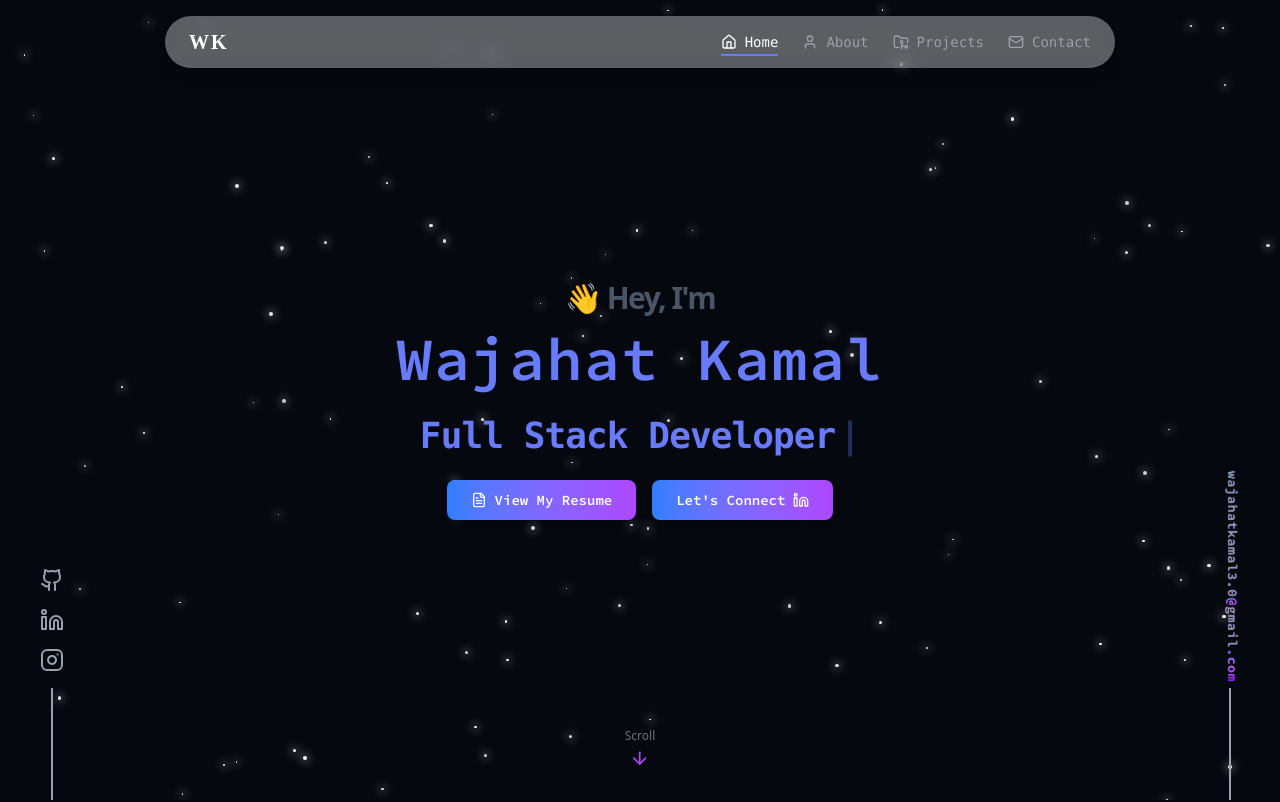
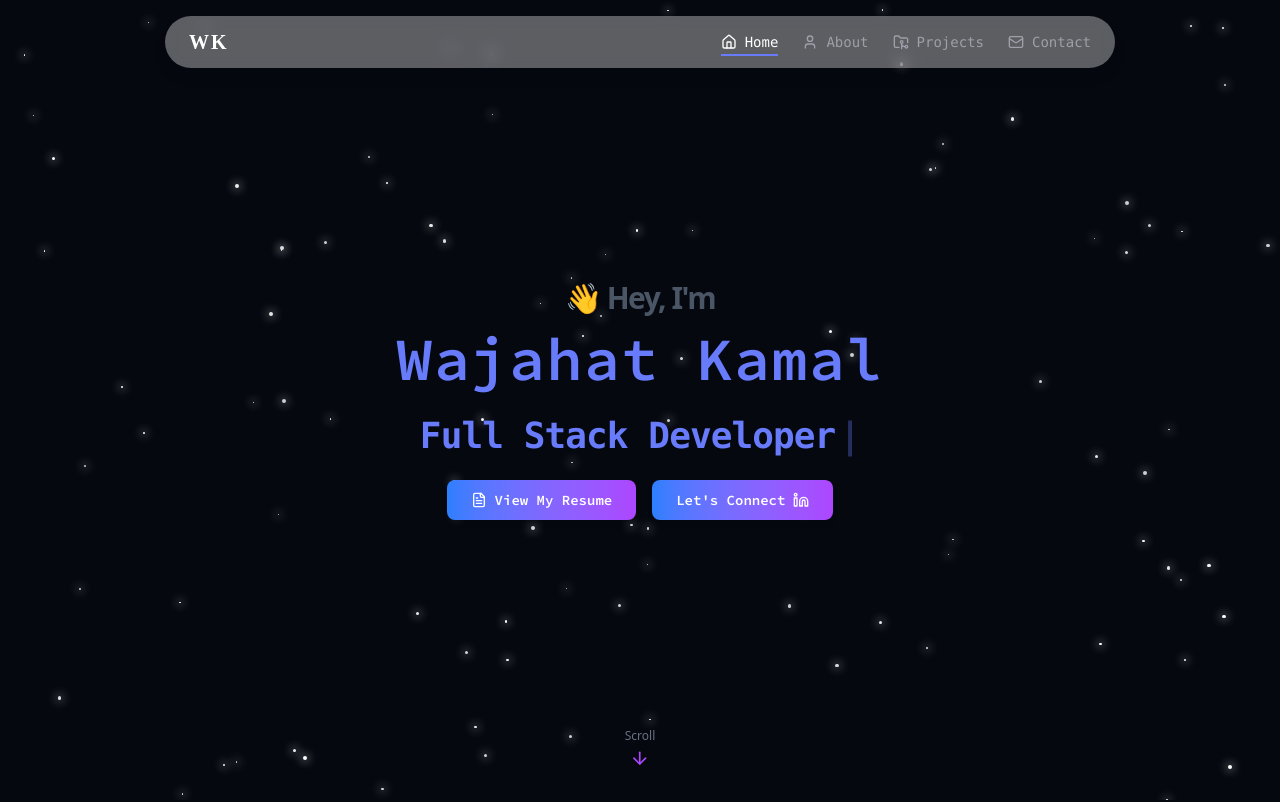
Before and after one commit to wajahat-kamal/Dev-Portfolio, a React (Vite) app: page / in a window 1280 px wide. Shown: the top 802 px of the page. Built offline with nearby package versions, Linux system fonts and the light colour scheme.

Commit message:
Remove EmailSidebar and SocialSidebar components from the project, along with their references in the Home component, to streamline the codebase and improve maintainability.

```diff
--- a/src/components/EmailSidebar.jsx
+++ /dev/null
@@ -1,29 +0,0 @@
-import React from "react";
-
-function EmailSidebar() {
-  return (
-    <div className="fixed bottom-0 -right-16 hidden md:flex flex-col items-center z-50">
-      {/* Rotated Email */}
-      <a
-        href="mailto:wajahatkamal3.0@gmail.com"
-        className="text-gray-400 mb-22 mr-4 hover:text-transparent bg-clip-text
-                       bg-gradient-to-r from-blue-500 via-purple-400 to-purple-600 fira-code tracking-wider text-[13px] rotate-90 origin-bottom transition-all duration-300 hover:-translate-y-1"
-      >
-        <span className="font-semibold">
-          wajahatkamal3.0
-          <span className="
-                       text-transparent bg-clip-text
-                       bg-gradient-to-r from-blue-500 via-purple-400 to-purple-600 fira-code ">@</span>
-          gmail<span className="
-                       text-transparent bg-clip-text
-                       bg-gradient-to-r from-blue-500 via-purple-400 to-purple-600 fira-code ">.com</span>
-        </span>
-      </a>
-
-      {/* Line */}
-      <div className="w-0.5 h-28 bg-gray-400 mt-6"></div>
-    </div>
-  );
-}
-
-export default EmailSidebar;
--- a/src/components/SocialSidebar.jsx
+++ /dev/null
@@ -1,44 +0,0 @@
-import { Github, Instagram, Linkedin } from "lucide-react";
-import React from "react";
-
-export const SocialSidebar = () => {
-  return (
-    <div className="fixed bottom-0 left-0 hidden md:flex flex-col items-center px-10 z-50">
-      {/* Icons */}
-      <div className="flex flex-col items-center space-y-4">
-        {/* GitHub */}
-        <a
-          href="https://github.com/wajahat-kamal"
-          target="_blank"
-          rel="noreferrer"
-          className="text-gray-400 hover:text-purple-500 transition-colors duration-300"
-        >
-          <Github className="w-6 h-6 cursor-pointer" />
-        </a>
-
-        {/* LinkedIn */}
-        <a
-          href="https://www.linkedin.com/in/wajahat-kamal/"
-          target="_blank"
-          rel="noreferrer"
-          className="text-gray-400 hover:text-blue-500 transition-colors duration-300"
-        >
-          <Linkedin className="w-6 h-6 cursor-pointer" />
-        </a>
-
-        {/* Instagram */}
-        <a
-          href="https://www.instagram.com/"
-          target="_blank"
-          rel="noreferrer"
-          className="text-gray-400 hover:text-blue-500 transition-colors duration-300"
-        >
-          <Instagram className="w-6 h-6 cursor-pointer" />
-        </a>
-      </div>
-
-      {/* Line */}
-      <div className="w-0.5 h-28 bg-gray-400 mt-4"></div>
-    </div>
-  );
-};
--- a/src/pages/Home.jsx
+++ b/src/pages/Home.jsx
@@ -6,8 +6,6 @@ import HeroSection from "../components/HeroSection";
 import Navbar from "../components/Navbar"
 import { ProjectsSection } from "../components/ProjectsSection"
 import { StarBackground } from "@/components/StarBackground"
-import { SocialSidebar } from "../components/SocialSidebar";
-import EmailSidebar from "../components/EmailSidebar";
 
 export const Home = () => {
   return (
@@ -23,8 +21,6 @@ export const Home = () => {
         <ProjectsSection />
         <ContactSection/>
         <Footer />
-        <SocialSidebar/>
-        <EmailSidebar/>
       </main>
 
     </div>
```
